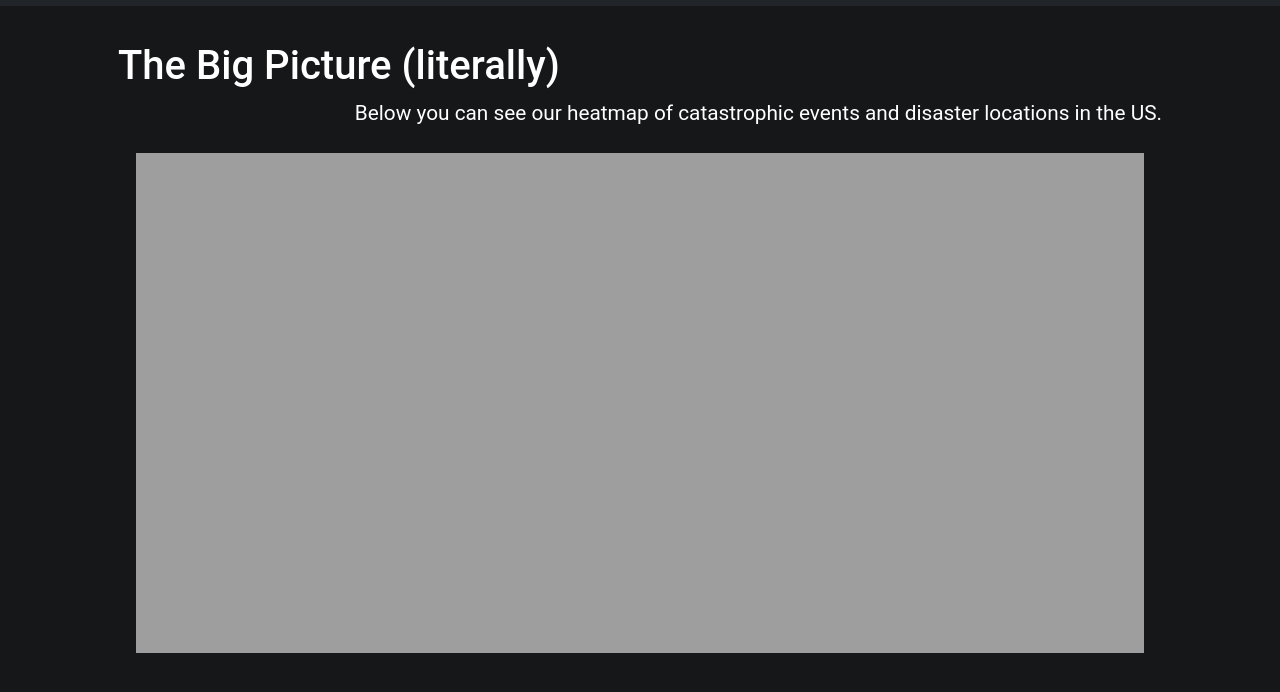
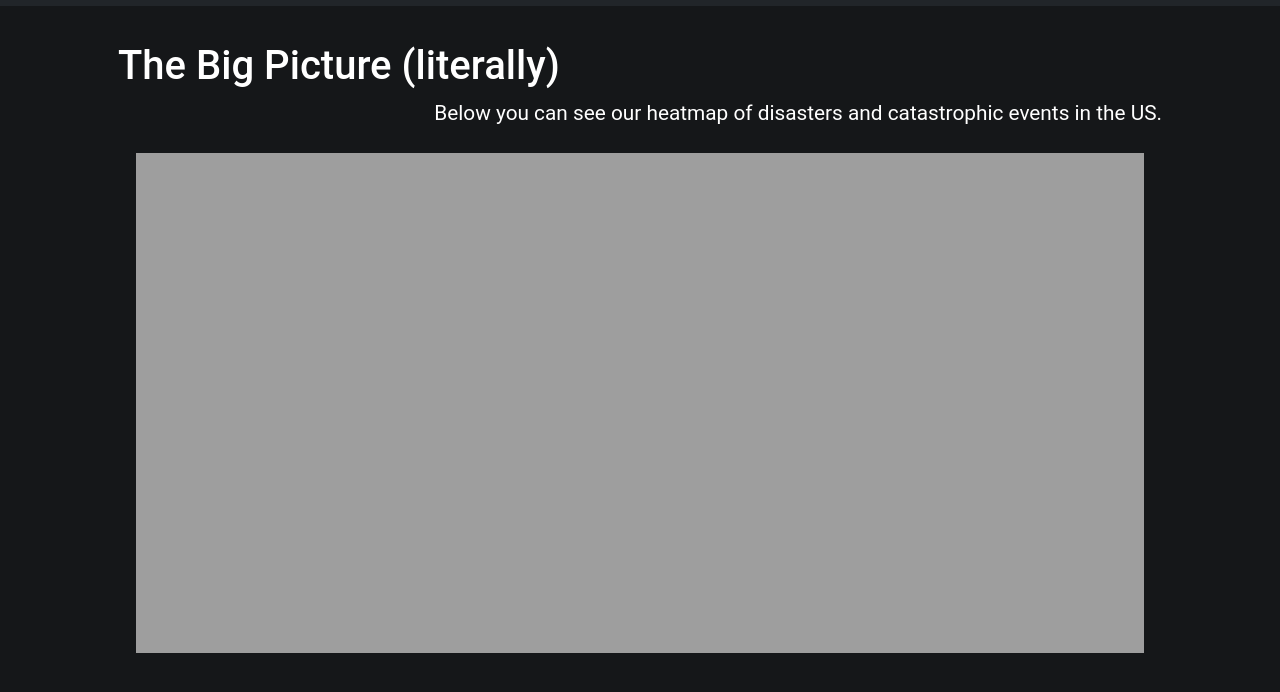
Before and after one commit to Psykik/tradgy, a website with bundled scripts: page index.html in a window 1280 px wide. Shown: the part 58-750 px from the top of the page. Built offline with nearby package versions, Linux system fonts and the light colour scheme.

Commit message:
real OG commit

```diff
--- a/index.html
+++ b/index.html
@@ -40,7 +40,7 @@
 
                     </div>
                     <div>
-                        <p align="right">Below you can see our heatmap of catastrophic events and disaster locations in the US.</p>
+                        <p align="right">Below you can see our heatmap of disasters and catastrophic events in the US.</p>
                     </div>
                 </div>
             </div>
```
